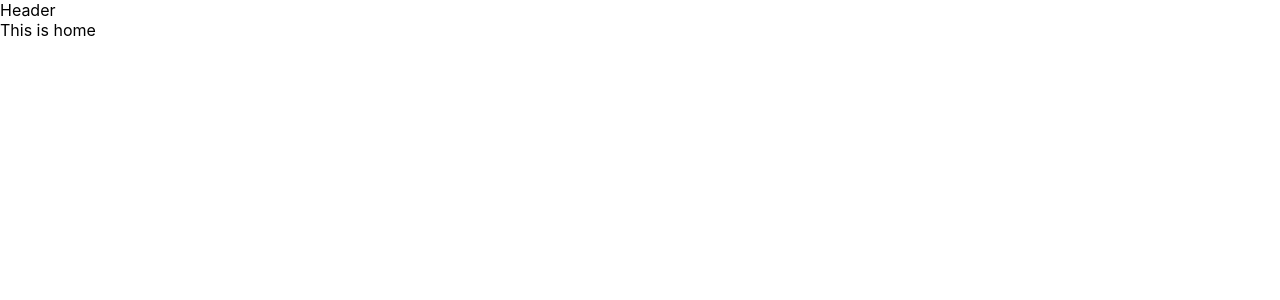
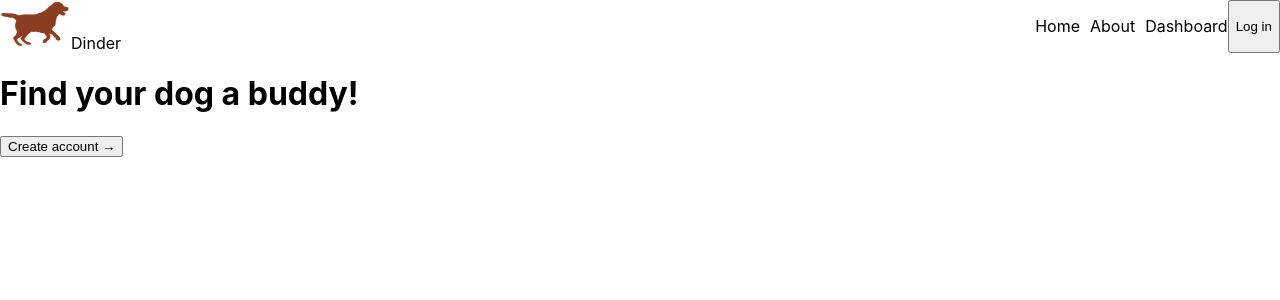
Before and after one commit to rudzupuke/SGT-final-task, a React (Create React App) app in the folder frontend/: page / in a window 1280 px wide. Shown: the top 300 px of the page. Built offline with nearby package versions, Linux system fonts and the light colour scheme.

Commit message:
adding header elements

```diff
--- a/frontend/src/components/Header/Header.css
+++ b/frontend/src/components/Header/Header.css
@@ -0,0 +1,14 @@
+.header {
+    display: flex;
+    justify-content: space-between;
+}
+
+.nav {
+    display: flex;
+}
+
+.nav__list {
+    display: flex;
+    list-style: none;
+    gap: 10px;
+}
--- a/frontend/src/components/Header/Header.js
+++ b/frontend/src/components/Header/Header.js
@@ -1,5 +1,23 @@
+import logo from '../../assets/logo.svg';
+import './Header.css';
+
 const Header = () => {
-	return <div className="header">Header</div>;
+	return (
+		<div className="header">
+			<div className="logo">
+				<img src={logo} className="logo__img" alt="logo"></img>
+				<span className="logo__text">Dinder</span>
+			</div>
+			<nav className="nav">
+				<ul className="nav__list">
+					<li className="nav__item">Home</li>
+					<li className="nav__item">About</li>
+					<li className="nav__item">Dashboard</li>
+				</ul>
+				<button className="button">Log in</button>
+			</nav>
+		</div>
+	);
 };
 
 export default Header;
--- a/frontend/src/pages/Home/Home.js
+++ b/frontend/src/pages/Home/Home.js
@@ -1,5 +1,10 @@
 const Home = () => {
-	return <div className="Home">This is home</div>;
+	return (
+		<div className="Home">
+			<h1 className="heading--main">Find your dog a buddy!</h1>
+			<button className="button--primary">Create account &#8594;</button>
+		</div>
+	);
 };
 
 export default Home;
```
Also changed, not shown: frontend/src/assets/logo.svg (added).
